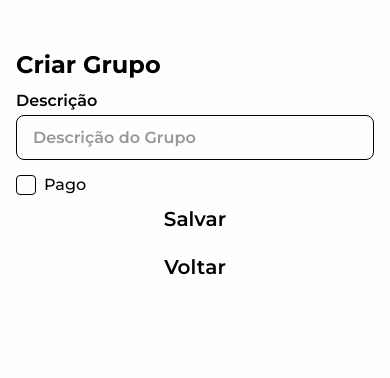
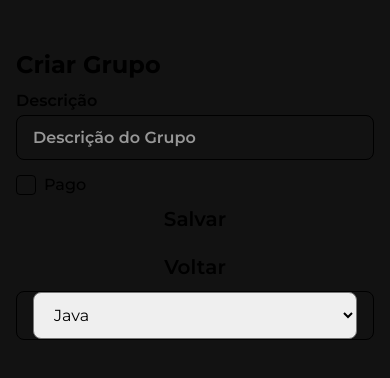
Before and after one commit to luisgomes01/Clip-App, a React Native app: screen / in a window 390 px wide. Shown: the top 378 px of the page. Built offline with nearby package versions, Linux system fonts and the light colour scheme.

Commit message:
feat(Components): add Picker select element

```diff
--- a/package.json
+++ b/package.json
@@ -10,6 +10,7 @@
   },
   "dependencies": {
     "@expo/webpack-config": "^0.17.0",
+    "@react-native-picker/picker": "^2.4.8",
     "@types/styled-components-react-native": "^5.2.0",
     "expo": "~47.0.8",
     "expo-font": "^11.0.1",
--- /dev/null
+++ b/src/components/picker/Picker.styles.ts
@@ -0,0 +1,29 @@
+import styled from "styled-components/native";
+import { Picker } from "@react-native-picker/picker";
+
+export const PickerWrapper = styled.View`
+  padding-horizontal: 16px;
+  font-size: 16px;
+  line-height: 19.5px;
+  border-radius: 8px;
+  border-width: 1px;
+  border-color: ${(props) => props.theme.borderColor};
+  color: ${(props) => props.theme.labelColor};
+`;
+
+export const PickerContainer = styled(Picker)`
+  padding-vertical: 12px;
+  padding-horizontal: 16px;
+  font-size: 16px;
+  line-height: 19.5px;
+  border-radius: 8px;
+  border-width: 1px;
+  border-color: ${(props) => props.theme.borderColor};
+  color: ${(props) => props.theme.labelColor};
+  font-family: montserrat-regular;
+`;
+
+export const PickerItem = styled(Picker.Item)`
+  font-family: montserrat-regular;
+  color: ${(props) => props.theme.labelColor};
+`;
--- /dev/null
+++ b/src/components/picker/Picker.tsx
@@ -0,0 +1,41 @@
+import { StyleProp, ViewStyle } from "react-native";
+import { useTheme } from "styled-components";
+import { PickerWrapper, PickerContainer, PickerItem } from "./Picker.styles";
+
+interface Item {
+  label: string;
+  value: string | number;
+}
+interface Props {
+  items?: Item[];
+  onChange?: (itemValue: string | number, itemIndex: number) => void;
+  value?: any;
+  containerStyle?: StyleProp<ViewStyle>;
+}
+const PickerSelect = ({
+  onChange,
+  items = [],
+  value,
+  containerStyle,
+}: Props) => {
+  const theme = useTheme();
+  return (
+    <PickerWrapper style={containerStyle}>
+      <PickerContainer
+        dropdownIconColor={theme.labelColor}
+        onValueChange={onChange}
+        selectedValue={value}
+      >
+        {items.map((item, index) => (
+          <PickerItem
+            key={String(index + item.label)}
+            label={item.label}
+            value={item.value}
+          />
+        ))}
+      </PickerContainer>
+    </PickerWrapper>
+  );
+};
+
+export default PickerSelect;
--- a/src/contexts/ThemeContext.tsx
+++ b/src/contexts/ThemeContext.tsx
@@ -17,7 +17,7 @@ export interface Theme {
 }
 
 export const ThemeContext: FC<Props> = ({ children }) => {
-  const [isDarkTheme, setIsDarkTheme] = useState(false);
+  const [isDarkTheme, setIsDarkTheme] = useState(true);
 
   return (
     <ThemeProvider theme={isDarkTheme ? darkTheme : lightTheme}>
--- a/src/index.tsx
+++ b/src/index.tsx
@@ -4,6 +4,7 @@ import { useTheme } from "styled-components";
 import Button from "./components/button/Button";
 import Checkbox from "./components/checkbox/Checkbox";
 import Input from "./components/input/Input";
+import PickerSelect from "./components/picker/Picker";
 import Title from "./components/title/Title";
 
 export const Application = () => {
@@ -33,6 +34,18 @@ export const Application = () => {
         />
         <Button type="primary">Salvar</Button>
         <Button type="secondary">Voltar</Button>
+        <PickerSelect
+          items={[
+            {
+              label: "Java",
+              value: "java",
+            },
+            {
+              label: "Javascript",
+              value: "javascript",
+            },
+          ]}
+        />
       </View>
     </View>
   );
```
Also changed, not shown: 1 other file (tests, documents, lock files or other folders).
